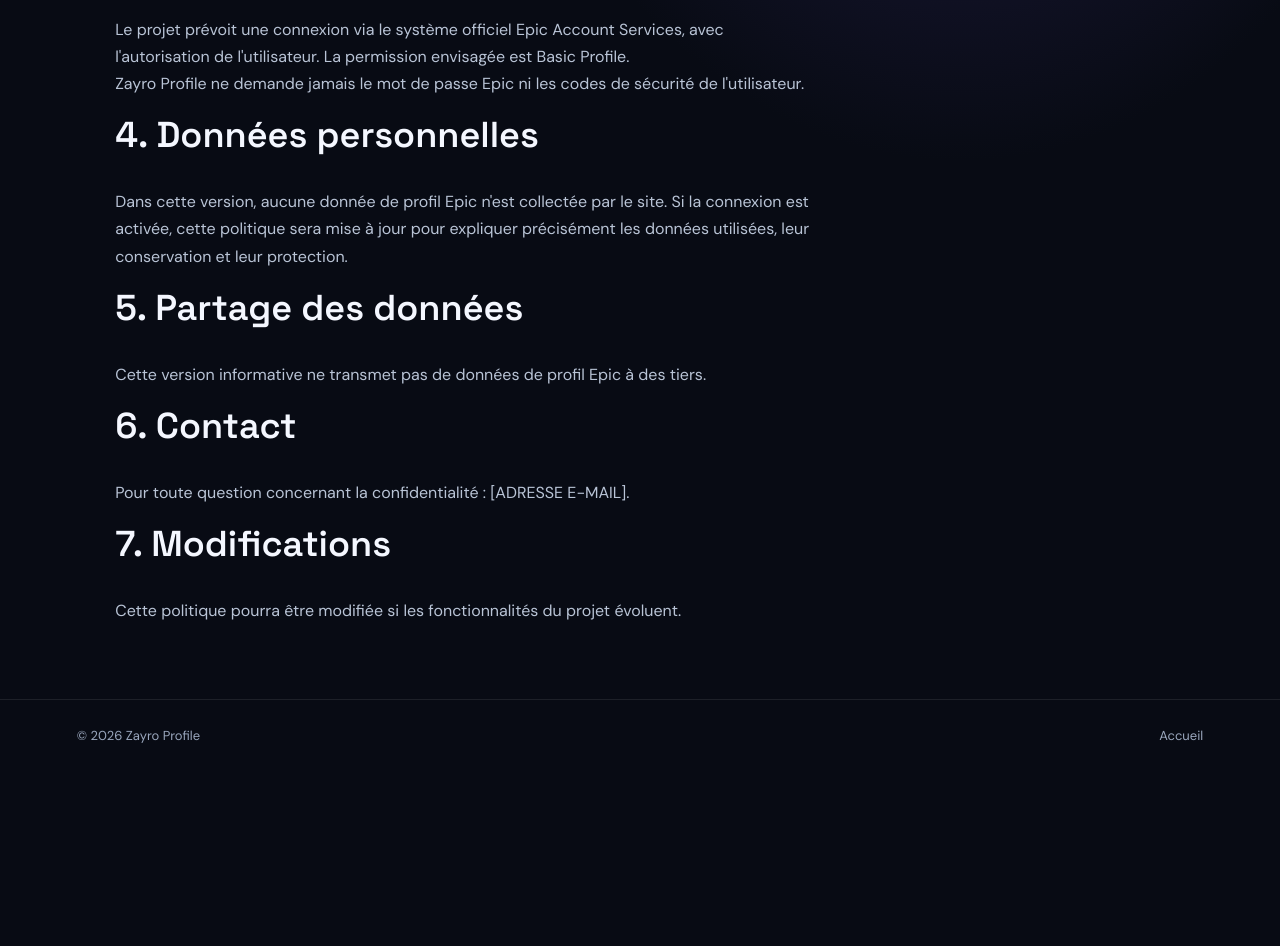
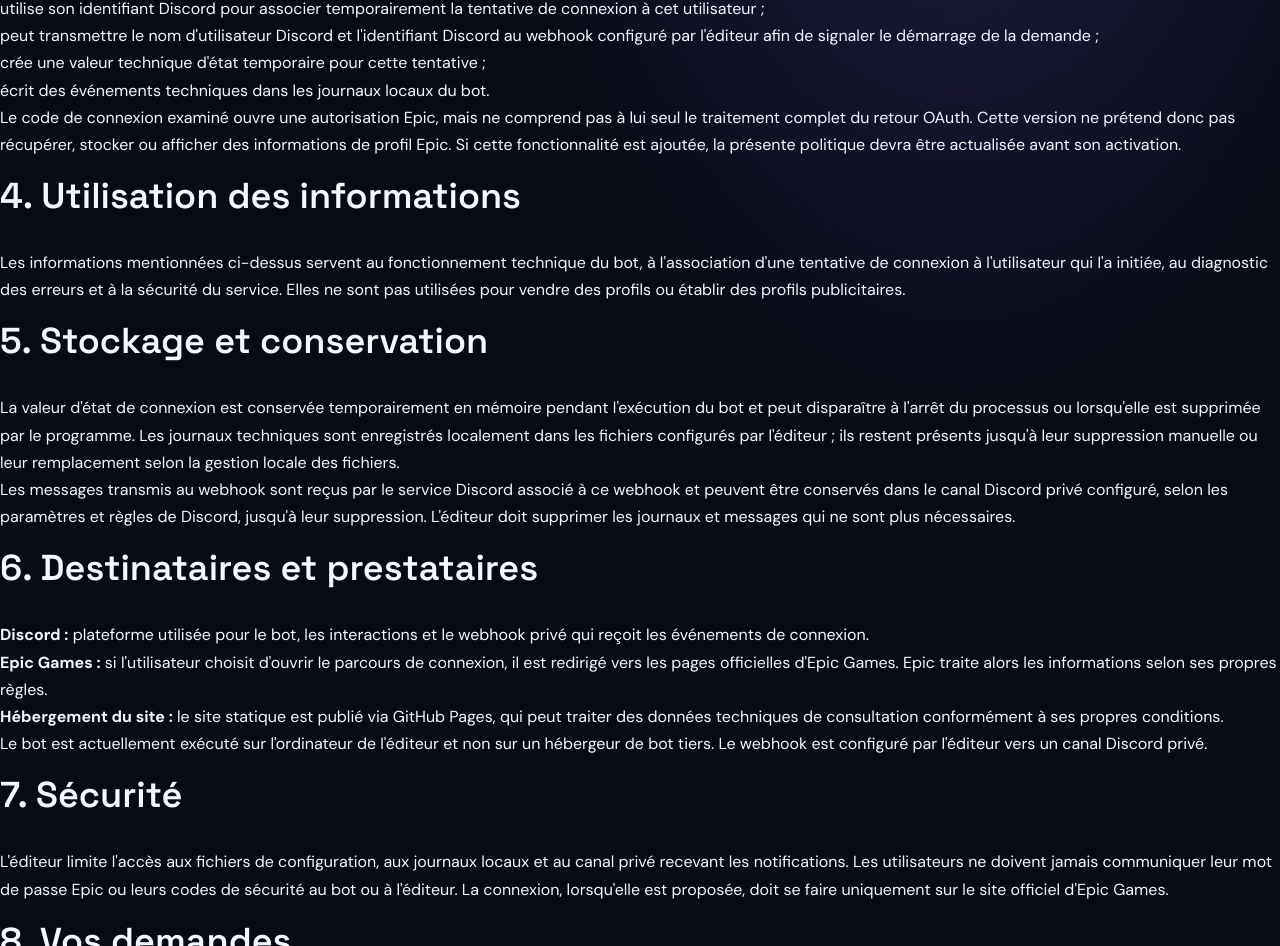
Before and after one commit to manoa6304/zayro-profile, a plain HTML site: page confidentialite.html in a window 1280 px wide. Shown: the part 617-1563 px from the top of the page. Before the commit the page ends 1389 px from the top, so only its background shows below. Drawn offline with Linux system fonts and the light colour scheme.

Commit message:
Update confidentialite.html

```diff
--- a/confidentialite.html
+++ b/confidentialite.html
@@ -1,87 +1,66 @@
 
-<!DOCTYPE html>
+<!doctype html>
 <html lang="fr">
 <head>
-    <meta charset="UTF-8">
-    <meta name="viewport" content="width=device-width, initial-scale=1.0">
-    <title>Confidentialité - Zayro Profile</title>
-    <link rel="stylesheet" href="style.css">
+  <meta charset="utf-8">
+  <meta name="viewport" content="width=device-width, initial-scale=1">
+  <meta name="description" content="Politique de confidentialité du bot Discord ZayroTechBoost, projet indépendant de ZayroTech.">
+  <meta name="theme-color" content="#090d1b">
+  <title>Politique de confidentialité — ZayroTechBoost</title>
+  <link rel="stylesheet" href="style.css">
 </head>
 <body>
+<header class="site-header">
+  <a class="brand" href="index.html"><span class="brand-mark">Z</span> ZAYROTECH</a>
+  <nav aria-label="Navigation principale"><a href="index.html">Accueil</a><a href="contact.html">Contact</a></nav>
+</header>
+<main class="legal">
+  <span class="eyebrow">INFORMATIONS LÉGALES</span>
+  <h1>Politique de confidentialité</h1>
+  <p class="muted">Dernière mise à jour : 24 novembre 2026</p>
+  <p class="intro">Cette page explique quelles informations peuvent être traitées lorsque vous utilisez le bot Discord ZayroTechBoost ou sa fonction de démarrage de connexion Epic.</p>
 
-<header>
-    <a class="brand" href="index.html">ZAYRO PROFILE</a>
-    <nav>
-        <a href="index.html">Accueil</a>
-        <a href="contact.html">Contact</a>
-    </nav>
-</header>
+  <h2>1. Responsable du projet et contact</h2>
+  <p>ZayroTech est l'éditeur indépendant du projet ZayroTechBoost. Pour toute question relative à cette politique ou aux données personnelles, vous pouvez écrire à <a href="mailto:manoa6403@gmail.com">manoa6403@gmail.com</a>.</p>
 
-<main class="about">
-    <span class="tag">INFORMATIONS LÉGALES</span>
+  <h2>2. Services concernés</h2>
+  <p>Cette politique concerne le site d'information <strong>zayrotech.online</strong> et le bot Discord <strong>ZayroTechBoost</strong>. Le bot est exécuté sur l'ordinateur de son éditeur. Discord est utilisé pour fournir les interactions avec les membres. Le site est une page de présentation du projet.</p>
 
-    <h1>Politique de confidentialité</h1>
+  <h2>3. Informations traitées</h2>
+  <p>Lorsqu'un utilisateur déclenche la commande de connexion Epic, le code actuellement examiné :</p>
+  <ul>
+    <li>utilise son identifiant Discord pour associer temporairement la tentative de connexion à cet utilisateur ;</li>
+    <li>peut transmettre le nom d'utilisateur Discord et l'identifiant Discord au webhook configuré par l'éditeur afin de signaler le démarrage de la demande ;</li>
+    <li>crée une valeur technique d'état temporaire pour cette tentative ;</li>
+    <li>écrit des événements techniques dans les journaux locaux du bot.</li>
+  </ul>
+  <p>Le code de connexion examiné ouvre une autorisation Epic, mais ne comprend pas à lui seul le traitement complet du retour OAuth. Cette version ne prétend donc pas récupérer, stocker ou afficher des informations de profil Epic. Si cette fonctionnalité est ajoutée, la présente politique devra être actualisée avant son activation.</p>
 
-    <p class="muted">Dernière mise à jour : 20 novembre 2026</p>
+  <h2>4. Utilisation des informations</h2>
+  <p>Les informations mentionnées ci-dessus servent au fonctionnement technique du bot, à l'association d'une tentative de connexion à l'utilisateur qui l'a initiée, au diagnostic des erreurs et à la sécurité du service. Elles ne sont pas utilisées pour vendre des profils ou établir des profils publicitaires.</p>
 
-    <h2>1. Responsable du projet</h2>
-    <p>
-        Zayro Profile est un projet indépendant.
-        Responsable : [NOM DU RESPONSABLE].
-        Contact : [ADRESSE E-MAIL].
-    </p>
+  <h2>5. Stockage et conservation</h2>
+  <p>La valeur d'état de connexion est conservée temporairement en mémoire pendant l'exécution du bot et peut disparaître à l'arrêt du processus ou lorsqu'elle est supprimée par le programme. Les journaux techniques sont enregistrés localement dans les fichiers configurés par l'éditeur ; ils restent présents jusqu'à leur suppression manuelle ou leur remplacement selon la gestion locale des fichiers.</p>
+  <p>Les messages transmis au webhook sont reçus par le service Discord associé à ce webhook et peuvent être conservés dans le canal Discord privé configuré, selon les paramètres et règles de Discord, jusqu'à leur suppression. L'éditeur doit supprimer les journaux et messages qui ne sont plus nécessaires.</p>
 
-    <h2>2. Fonctionnement du site</h2>
-    <p>
-        Cette version du site présente le projet Zayro Profile.
-        La connexion Epic n'est pas encore activée.
-    </p>
+  <h2>6. Destinataires et prestataires</h2>
+  <ul>
+    <li><strong>Discord :</strong> plateforme utilisée pour le bot, les interactions et le webhook privé qui reçoit les événements de connexion.</li>
+    <li><strong>Epic Games :</strong> si l'utilisateur choisit d'ouvrir le parcours de connexion, il est redirigé vers les pages officielles d'Epic Games. Epic traite alors les informations selon ses propres règles.</li>
+    <li><strong>Hébergement du site :</strong> le site statique est publié via GitHub Pages, qui peut traiter des données techniques de consultation conformément à ses propres conditions.</li>
+  </ul>
+  <p>Le bot est actuellement exécuté sur l'ordinateur de l'éditeur et non sur un hébergeur de bot tiers. Le webhook est configuré par l'éditeur vers un canal Discord privé.</p>
 
-    <h2>3. Connexion Epic Games</h2>
-    <p>
-        Le projet prévoit une connexion via le système officiel
-        Epic Account Services, avec l'autorisation de l'utilisateur.
-        La permission envisagée est Basic Profile.
-    </p>
+  <h2>7. Sécurité</h2>
+  <p>L'éditeur limite l'accès aux fichiers de configuration, aux journaux locaux et au canal privé recevant les notifications. Les utilisateurs ne doivent jamais communiquer leur mot de passe Epic ou leurs codes de sécurité au bot ou à l'éditeur. La connexion, lorsqu'elle est proposée, doit se faire uniquement sur le site officiel d'Epic Games.</p>
 
-    <p>
-        Zayro Profile ne demande jamais le mot de passe Epic
-        ni les codes de sécurité de l'utilisateur.
-    </p>
+  <h2>8. Vos demandes</h2>
+  <p>Pour poser une question ou demander l'accès, la rectification ou la suppression d'informations personnelles lorsque cela est applicable, contactez l'éditeur à <a href="mailto:manoa6403@gmail.com">manoa6403@gmail.com</a>. Les demandes seront examinées dans les limites des obligations légales et des données effectivement détenues.</p>
 
-    <h2>4. Données personnelles</h2>
-    <p>
-        Dans cette version, aucune donnée de profil Epic
-        n'est collectée par le site.
-        Si la connexion est activée, cette politique sera
-        mise à jour pour expliquer précisément les données
-        utilisées, leur conservation et leur protection.
-    </p>
-
-    <h2>5. Partage des données</h2>
-    <p>
-        Cette version informative ne transmet pas de données
-        de profil Epic à des tiers.
-    </p>
-
-    <h2>6. Contact</h2>
-    <p>
-        Pour toute question concernant la confidentialité :
-        [ADRESSE E-MAIL].
-    </p>
-
-    <h2>7. Modifications</h2>
-    <p>
-        Cette politique pourra être modifiée si les
-        fonctionnalités du projet évoluent.
-    </p>
-
+  <h2>9. Modifications de cette politique</h2>
+  <p>Cette politique sera mise à jour si le bot commence à récupérer des données de profil Epic, si de nouveaux prestataires sont utilisés ou si les pratiques de conservation changent. La date de mise à jour sera alors modifiée.</p>
+  <p class="legal-note"><strong>Important :</strong> cette politique décrit les éléments du code et de l'organisation qui ont été communiqués pour cette version. L'éditeur doit vérifier que la configuration réelle du webhook, les journaux et les pratiques de suppression correspondent bien à ces informations avant publication.</p>
 </main>
-
-<footer>
-    <span>© 2026 Zayro Profile</span>
-    <a href="index.html">Accueil</a>
-</footer>
-
+<footer class="site-footer"><span>© 2026 ZayroTech — ZayroTechBoost</span><div><a href="index.html">Accueil</a><a href="contact.html">Contact</a></div></footer>
 </body>
 </html>
```
